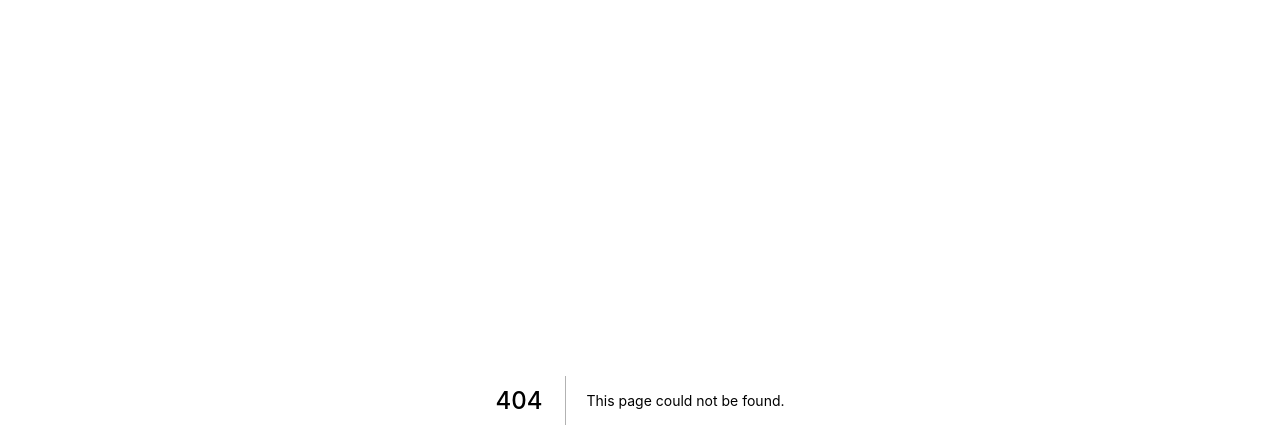
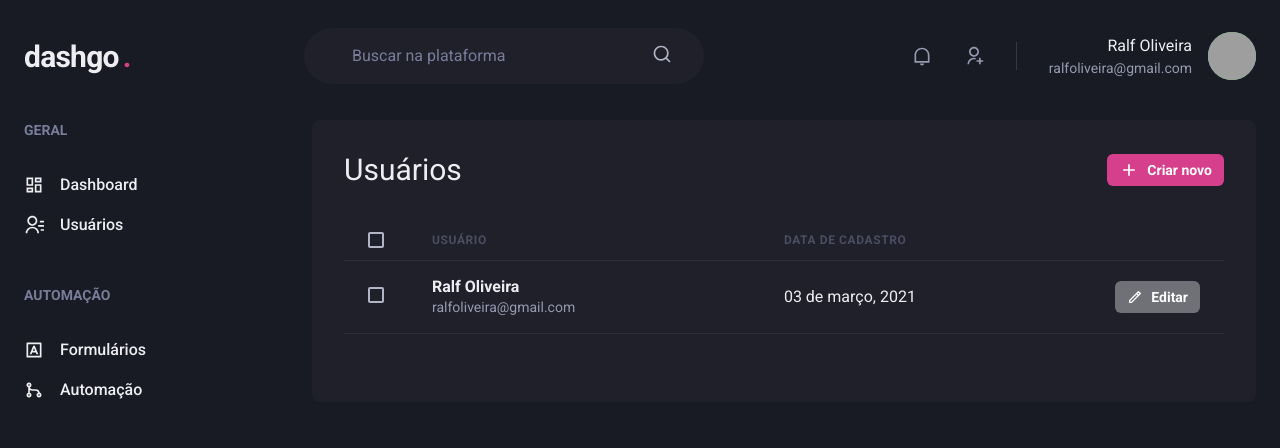
Before and after one commit to heyralfs/nextjs-dashboard, a Next.js app: page /users in a window 1280 px wide. Before the commit this address had no page. Shown: the top 448 px of the page. Built offline with nearby package versions, Linux system fonts and the light colour scheme; grey boxes are pictures that could not be loaded.

Commit message:
User list

```diff
--- /dev/null
+++ b/src/pages/users/index.tsx
@@ -0,0 +1,94 @@
+import {
+	Box,
+	Button,
+	Checkbox,
+	Flex,
+	Heading,
+	Icon,
+	Table,
+	Tbody,
+	Td,
+	Text,
+	Th,
+	Thead,
+	Tr,
+} from "@chakra-ui/react";
+import { RiAddLine, RiPencilLine } from "react-icons/ri";
+import { Header } from "../../components/Header";
+import { Sidebar } from "../../components/Sidebar";
+
+export default function UserList() {
+	return (
+		<Box>
+			<Header />
+
+			<Flex w="100%" my="6" maxW={1480} mx="auto" px="6">
+				<Sidebar />
+
+				<Box flex="1" borderRadius="8" bg="gray.800" p="8">
+					<Flex mb="8" justify="space-between" align="center">
+						<Heading size="lg" fontWeight="normal">
+							Usuários
+						</Heading>
+						<Button
+							as="a"
+							size="sm"
+							fontSize="sm"
+							colorScheme="pink"
+							leftIcon={<Icon as={RiAddLine} fontSize="20" />}
+						>
+							Criar novo
+						</Button>
+					</Flex>
+
+					<Table colorScheme="whiteAlpha">
+						<Thead>
+							<Tr>
+								<Th px="6" color="gray.300" w="8">
+									<Checkbox colorScheme="pink" />
+								</Th>
+								<Th>Usuário</Th>
+								<Th>Data de cadastro</Th>
+								<Th w="8" />
+							</Tr>
+						</Thead>
+						<Tbody>
+							<Tr>
+								<Td px="6">
+									<Checkbox colorScheme="pink" />
+								</Td>
+								<Td>
+									<Box>
+										<Text fontWeight="bold">
+											Ralf Oliveira
+										</Text>
+										<Text fontSize="sm" color="gray.300">
+											ralfoliveira@gmail.com
+										</Text>
+									</Box>
+								</Td>
+								<Td>03 de março, 2021</Td>
+								<Td>
+									<Button
+										as="a"
+										size="sm"
+										fontSize="sm"
+										colorScheme="whiteAlpha"
+										leftIcon={
+											<Icon
+												as={RiPencilLine}
+												fontSize="16"
+											/>
+										}
+									>
+										Editar
+									</Button>
+								</Td>
+							</Tr>
+						</Tbody>
+					</Table>
+				</Box>
+			</Flex>
+		</Box>
+	);
+}
```
